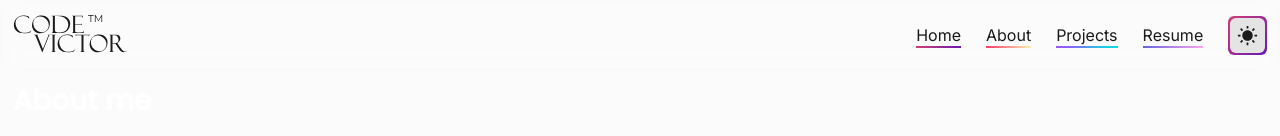
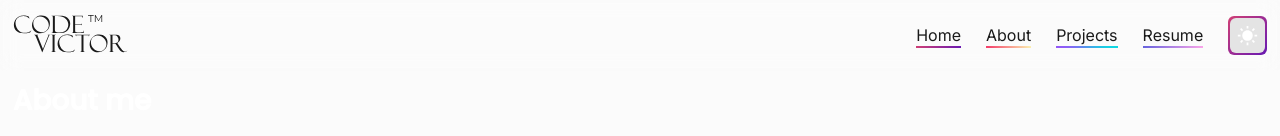
Before and after one commit to Code-Victor/Portfolio, a Next.js app: page /about in a window 1280 px wide. Shown: the top 136 px of the page. Built offline with nearby package versions, Linux system fonts and the light colour scheme.

Commit message:
icon now inline with theme

```diff
--- a/src/components/inc/Navbar.tsx
+++ b/src/components/inc/Navbar.tsx
@@ -13,10 +13,14 @@ const Navbar = () => {
   const { theme, setTheme } = useTheme();
   const [top, setTop] = useState(false);
   const { loading } = useContext(LoaderContext);
+  const [_, setRender] = useState(false);
 
   const topObserver = () => {
     setTop(window.scrollY > 0);
   };
+  useEffect(() => {
+    setRender(true);
+  }, []);
   useEffect(() => {
     window.addEventListener("scroll", topObserver);
 
@@ -24,6 +28,7 @@ const Navbar = () => {
       window.removeEventListener("scroll", topObserver);
     };
   });
+
   return (
     <Box
       as="nav"
@@ -69,6 +74,7 @@ const Navbar = () => {
                 custom={i}
                 key={name}
                 href={url}
+                target={url.includes("https") ? "_blank" : "_self"}
                 css={
                   color
                     ? {
@@ -85,6 +91,7 @@ const Navbar = () => {
               initial="hidden"
               animate="visibleCustom"
               custom={4.5}
+              key={`${_}`}
               as={motion.button}
               aria-label={`${
                 theme === "dark" ? "set theme to light" : "set theme to dark"
@@ -116,7 +123,9 @@ const Navbar = () => {
                     transition: "all 0.5s ease-in-out",
                   }}
                 >
-                  <Sun style={{ width: "60%", height: "100%" }} />
+                  <Sun
+                    style={{ width: "60%", height: "100%", color: "white" }}
+                  />
                 </Box>
                 <Box
                   id={theme === "dark" ? "light" : "dark"}
@@ -130,7 +139,9 @@ const Navbar = () => {
                     transition: "all 0.5s ease-in-out",
                   }}
                 >
-                  <Moon style={{ width: "60%", height: "100%" }} />
+                  <Moon
+                    style={{ width: "60%", height: "100%", color: "black" }}
+                  />
                 </Box>
               </Box>
             </FloatingActionButton>
```
